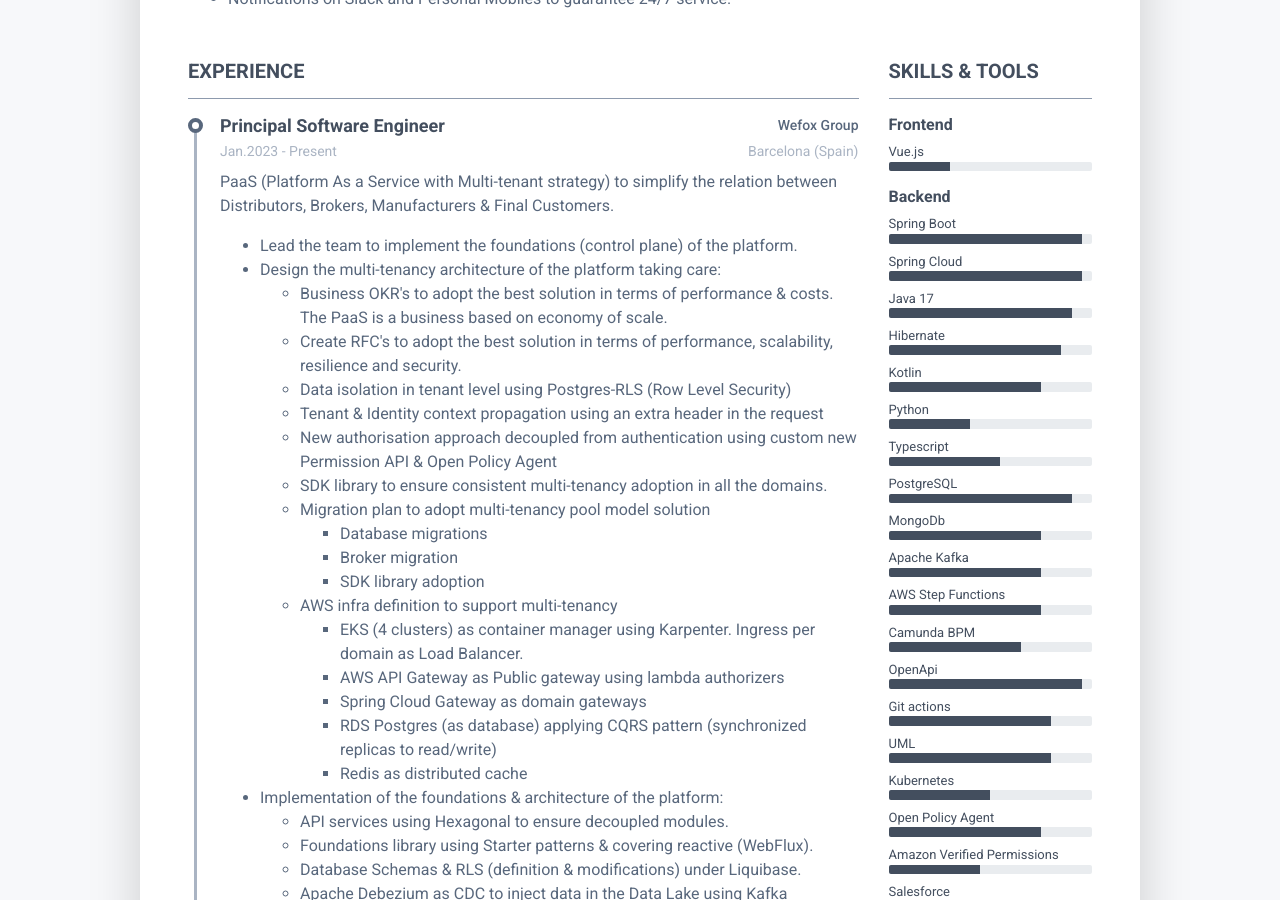
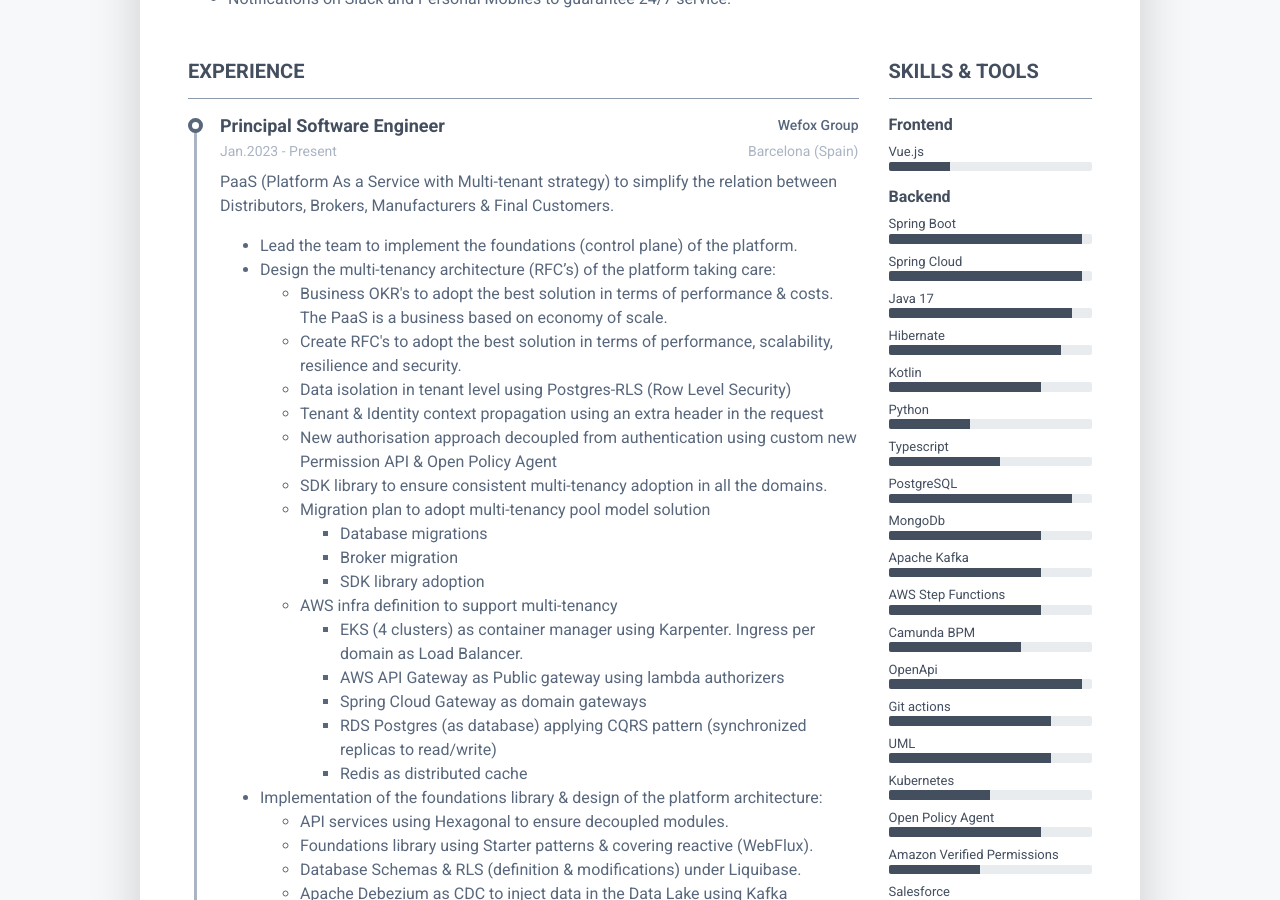
Before and after one commit to avall/avall.github.io, a Jekyll site: the page built from index.html, in a window 1280 px wide and 900 px high, scrolled down 711 px. Built offline with Jekyll 4.4.1, drawn with Linux system fonts in a browser that asks for light colours; nearby versions of some CDN libraries.

Commit message:
data links improved

```diff
--- a/_data/data.yml
+++ b/_data/data.yml
@@ -44,7 +44,7 @@
         Distributors, Brokers, Manufacturers & Final Customers.
 
         * Lead the team to implement the foundations (control plane) of the platform.
-        * Design the multi-tenancy architecture of the platform taking care:
+        * Design the multi-tenancy architecture (RFC's) of the platform taking care:
           <div class="d-print-none" markdown="1">
             <ul>
               <li>Business OKR's to adopt the best solution in terms of performance & costs. The PaaS is a business based on economy of scale.</li>
@@ -69,7 +69,7 @@
               </ul>
             </ul>
           </div>
-        * Implementation of the foundations & architecture of the platform:
+        * Implementation of the foundations library & design of the platform architecture:
           <div class="d-print-none" markdown="1">
             <ul>
               <li>API services using Hexagonal to ensure decoupled modules.</li>
```
